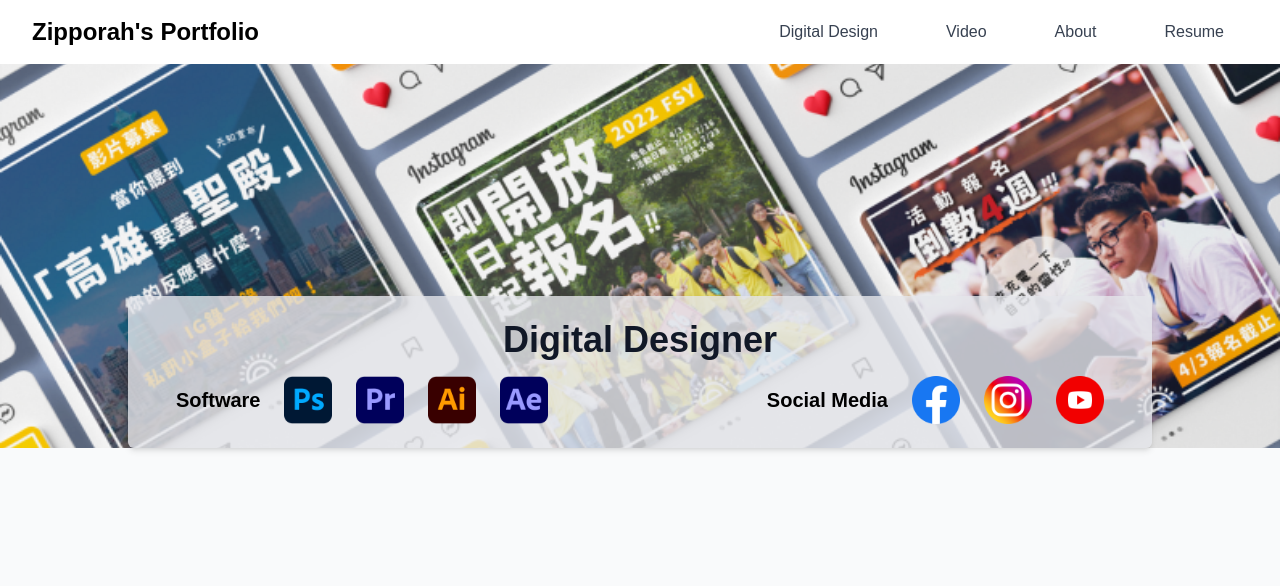
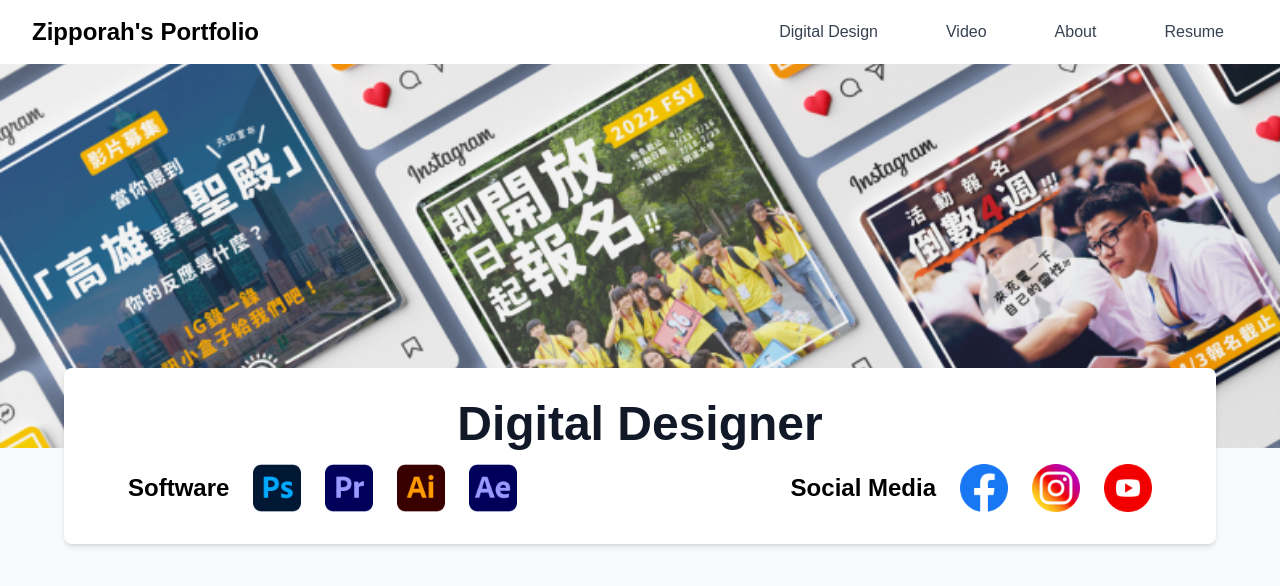
Before and after one commit to zipporah-lu/my-portfolio, a React (Create React App) app: page /#/digital-design in a window 1280 px wide. Shown: the top 586 px of the page. Built offline with nearby package versions, Linux system fonts and the light colour scheme; a web font is replaced by a local one.

Commit message:
Update DigitalDesign.js

```diff
--- a/src/pages/DigitalDesign.js
+++ b/src/pages/DigitalDesign.js
@@ -5,25 +5,25 @@ const DigitalDesign = () => {
     <div className="min-h-screen bg-gray-50 flex flex-col items-center">
       {/* Header Section with Full-Width Background Image */}
       <div
-        className="relative w-screen h-96 bg-cover bg-center mb-8"
+        className="w-screen h-96 bg-cover bg-center"
         style={{ backgroundImage: `url(${process.env.PUBLIC_URL}/digital-designer.png)` }}
-      >
-        {/* Content Block Placed on Header Image */}
-        <div className="absolute bottom-0 left-1/2 transform -translate-x-1/2 bg-gray-200 bg-opacity-80 px-12 py-6 rounded-md shadow-md w-5/6 max-w-5xl">
-          <h1 className="text-4xl font-bold text-gray-900 text-center">Digital Designer</h1>
+      ></div>
+
+      {/* Content Section */}
+      <div className="bg-white px-16 py-8 rounded-lg w-full shadow-md -mt-20 max-w-6xl">
+        <h1 className="text-5xl font-bold text-gray-900 text-center">Digital Designer</h1>
         <div className="flex justify-between mt-4">
           <div className="flex items-center space-x-6">
-              <span className="text-xl font-semibold">Software</span>
+            <span className="text-2xl font-semibold">Software</span>
             {['adobe-1.png', 'adobe-2.png', 'adobe-3.png', 'adobe-4.png'].map((src, index) => (
               <img key={index} src={`${process.env.PUBLIC_URL}/${src}`} alt={src} className="w-12 h-12" />
             ))}
           </div>
           <div className="flex items-center space-x-6">
-              <span className="text-xl font-semibold">Social Media</span>
+            <span className="text-2xl font-semibold">Social Media</span>
             {['facebook.png', 'instagram.png', 'youtube.png'].map((src, index) => (
               <img key={index} src={`${process.env.PUBLIC_URL}/${src}`} alt={src} className="w-12 h-12" />
             ))}
-            </div>
           </div>
         </div>
       </div>
```
Lines whose indentation alone changed are shown as unchanged.
